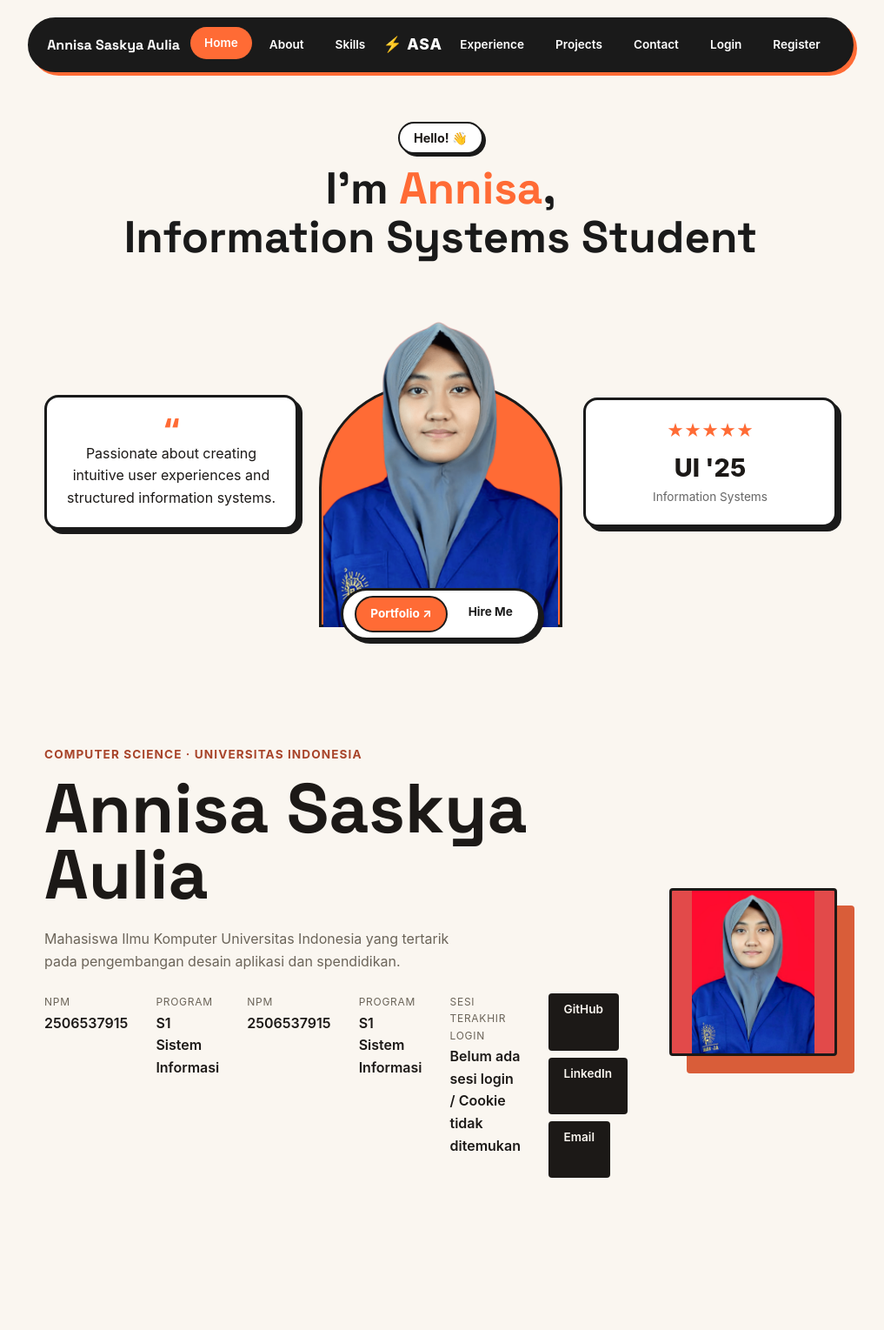
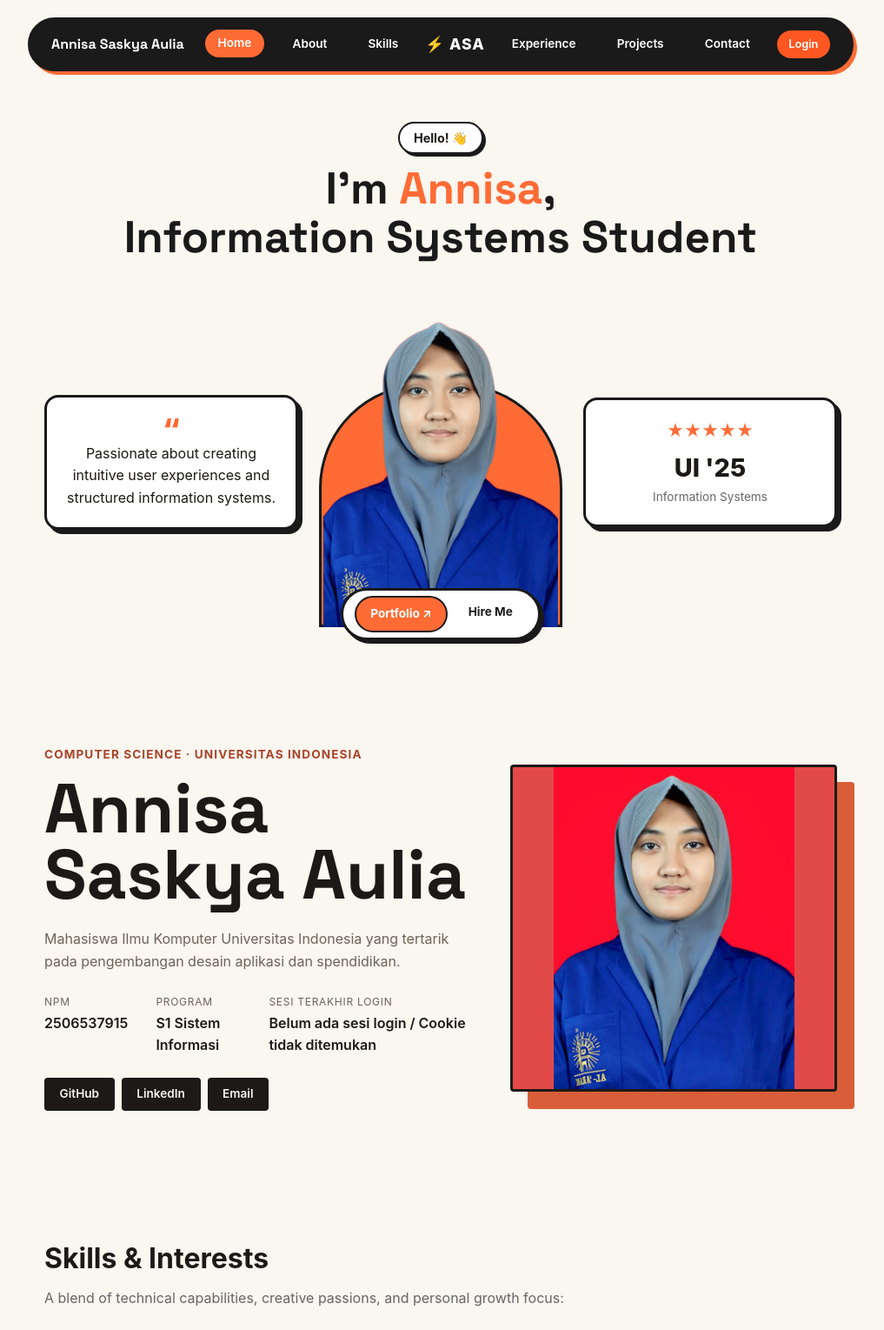
Before and after one commit to annisasaskya3-art/myportofolio, a Django app: page / in a window 1280 px wide. Shown: the top 1529 px of the page at 87% size, without its empty margins (133-1150 px from the left). Run offline with Django 5.2, Linux system fonts and the light colour scheme.

Commit message:
style(navbar): fix authenticated session UI with pill badge, layout spacing, and divider

```diff
--- a/main/tests.py
+++ b/main/tests.py
@@ -5,7 +5,6 @@
 class MainTest(TestCase):
     def setUp(self):
         self.client = Client()
-        # Buat data dummy yang cocok sama judul barumu
         self.project = Project.objects.create(
             title="Future Fest Presentation as The Speaker",
             description="Merancang modul pelatihan dan presentasi interaktif.",
--- a/main/urls.py
+++ b/main/urls.py
@@ -10,15 +10,16 @@
     show_projects,
     create_project,
     get_projects_json,
+    edit_project,
     delete_project,
-    show_xml,
-    show_json,
-    show_xml_by_id,
-    show_json_by_id,
     register,
     login_user,
     logout_user,
     toggle_star,
+    show_xml,
+        show_json,
+        show_xml_by_id,
+        show_json_by_id,
 )
 
 app_name = "main"
--- a/static/css/style.css
+++ b/static/css/style.css
@@ -288,10 +288,11 @@
     display: flex;
     align-items: center;
     justify-content: space-between;
-    padding: 0.6rem 1.2rem;
+    padding: 0.75rem 1.5rem !important;
     border-radius: 50px;
     border: 3px solid #1a1a1a;
     box-shadow: 4px 4px 0px #ff6b35;
+    gap: 0.5rem;
 }
 
 .brand-link {
@@ -318,18 +319,20 @@
     text-decoration: none;
     font-size: 0.85rem;
     font-weight: 600;
-    padding: 0.5rem 1rem;
+    padding: 0.3rem 0.9rem;
     border-radius: 20px;
     white-space: nowrap;
-    display: inline-block;
-    transition: all 0.25s cubic-bezier(0.175, 0.885, 0.32, 1.275);
+    display: inline-flex;
+    align-items: center;
+    margin: 0 2px;
+    transition: all 0.2s ease-in-out;
 }
 
 .nav-pill a.nav-link:hover,
 .nav-pill a.nav-link.active {
     background: #ff6b35;
     color: #ffffff;
-    transform: translateY(-2px);
+    transform: translateY(-1px);
 }
 
 /* HERO SECTION LAYOUT */
--- a/templates/base.html
+++ b/templates/base.html
@@ -24,13 +24,42 @@
             <a href="{% url 'main:show_projects' %}" class="nav-link {% if request.resolver_match.url_name == 'show_projects' %}active{% endif %}">Projects</a>
             <a href="{% url 'main:show_main' %}#contact" class="nav-link">Contact</a>
 
-            <!-- Kondisi Autentikasi User -->
             {% if user.is_authenticated %}
-                <span class="nav-link"><b>{{ user.username }}</b></span>
-                <a href="{% url 'main:logout' %}" class="nav-link">Logout</a>
+                <div style="display: flex; align-items: center; gap: 0.75rem; margin-left: auto;">
+
+                    <!-- 1. BADGE NAMA USER (Pill Oranye Khas Portofolio) -->
+                    <span style="background-color: #ff5722;
+                                color: #ffffff;
+                                padding: 0.35rem 0.85rem;
+                                border-radius: 9999px;
+                                font-size: 0.8rem;
+                                font-weight: 600;
+                                white-space: nowrap;">
+                        Hi, {{ user.username }}
+                    </span>
+
+                    <!-- 2. GARIS PEMISAH TIPIS -->
+                    <div style="width: 1px; height: 16px; background-color: #4b5563;"></div>
+
+                    <!-- 3. TOMBOL LOGOUT (Teks Bersih & Simpel) -->
+                    <a href="{% url 'main:logout' %}"
+                    style="color: #e5e7eb;
+                            font-size: 0.85rem;
+                            font-weight: 500;
+                            text-decoration: none;
+                            white-space: nowrap;
+                            transition: color 0.2s;"
+                    onmouseover="this.style.color='#ef4444'"
+                    onmouseout="this.style.color='#e5e7eb'">
+                        Logout
+                    </a>
+
+                </div>
             {% else %}
-                <a href="{% url 'main:login' %}" class="nav-link {% if request.resolver_match.url_name == 'login' %}active{% endif %}">Login</a>
-                <a href="{% url 'main:register' %}" class="nav-link {% if request.resolver_match.url_name == 'register' %}active{% endif %}">Register</a>
+                <a href="{% url 'main:login' %}"
+                style="background-color: #ff5722; color: #ffffff; padding: 0.35rem 0.85rem; border-radius: 9999px; text-decoration: none; font-size: 0.8rem; font-weight: 600;">
+                    Login
+                </a>
             {% endif %}
         </nav>
     </header>
--- a/templates/index.html
+++ b/templates/index.html
@@ -45,21 +45,16 @@
             <p class="hero-kicker">Computer Science &middot; Universitas Indonesia</p>
             <h1>{{ name }}</h1>
         </div>
+
         <div class="hero-photo">
             <div class="photo-block"></div>
             <img class="avatar" src="/static/img/MyPhoto.png" alt="Photo of {{ name }}">
         </div>
+
         <div class="hero-details">
             <p class="bio">{{ bio }}</p>
-                <dl class="meta-list">
-                    <div class="meta-row">
-                        <dt>NPM</dt>
-                        <dd>{{ npm }}</dd>
-                    </div>
-                    <div class="meta-row">
-                        <dt>Program</dt>
-                        <dd>{{ study_program }}</dd>
-                    </div>
+
+            <!-- META LIST -->
             <dl class="meta-list">
                 <div class="meta-row">
                     <dt>NPM</dt>
@@ -74,7 +69,9 @@
                     <dd>{{ last_login }}</dd>
                 </div>
             </dl>
-                <div class="social-links">
+
+            <!-- SOCIAL LINKS (Diletakkan rapi secara vertikal di bawah meta list) -->
+            <div class="social-links" style="display: flex; flex-direction: row; gap: 0.5rem; margin-top: 1rem; width: fit-content;">
                 <a href="https://github.com/annisasaskya3-art" target="_blank" rel="noopener noreferrer" class="social-link">GitHub</a>
                 <a href="https://linkedin.com/in/annisasaskya" target="_blank" rel="noopener noreferrer" class="social-link">LinkedIn</a>
                 <a href="https://mail.google.com/mail/?view=cm&fs=1&to=annisasaskya3@gmail.com" target="_blank" rel="noopener noreferrer" class="social-link">Email</a>
```
Lines whose indentation alone changed are shown as unchanged.
